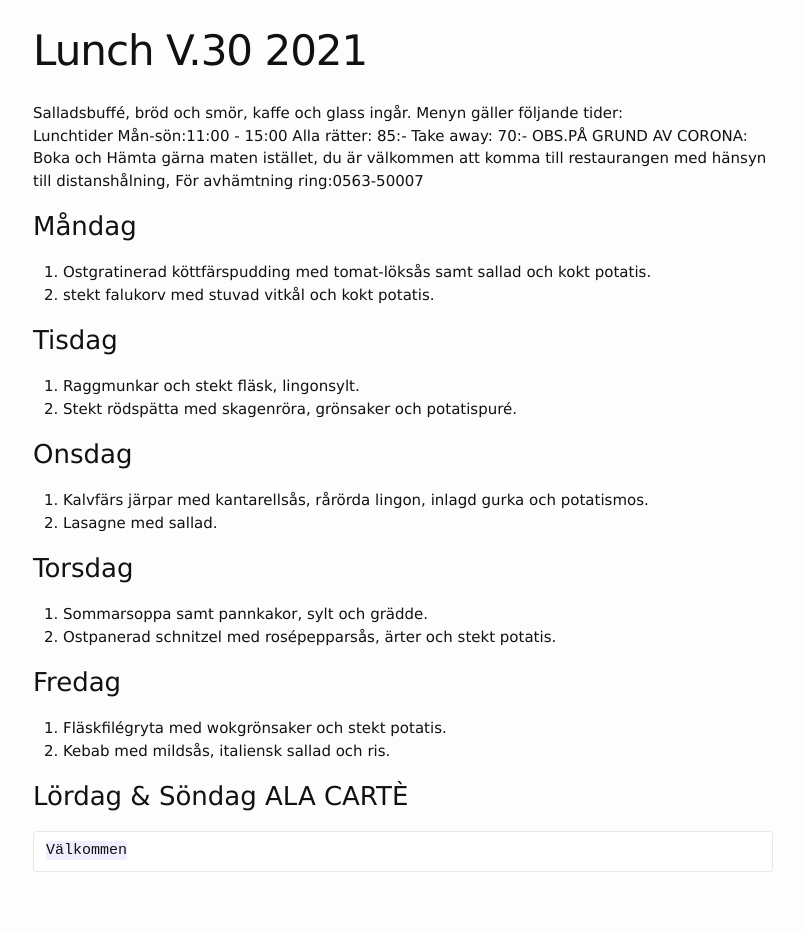
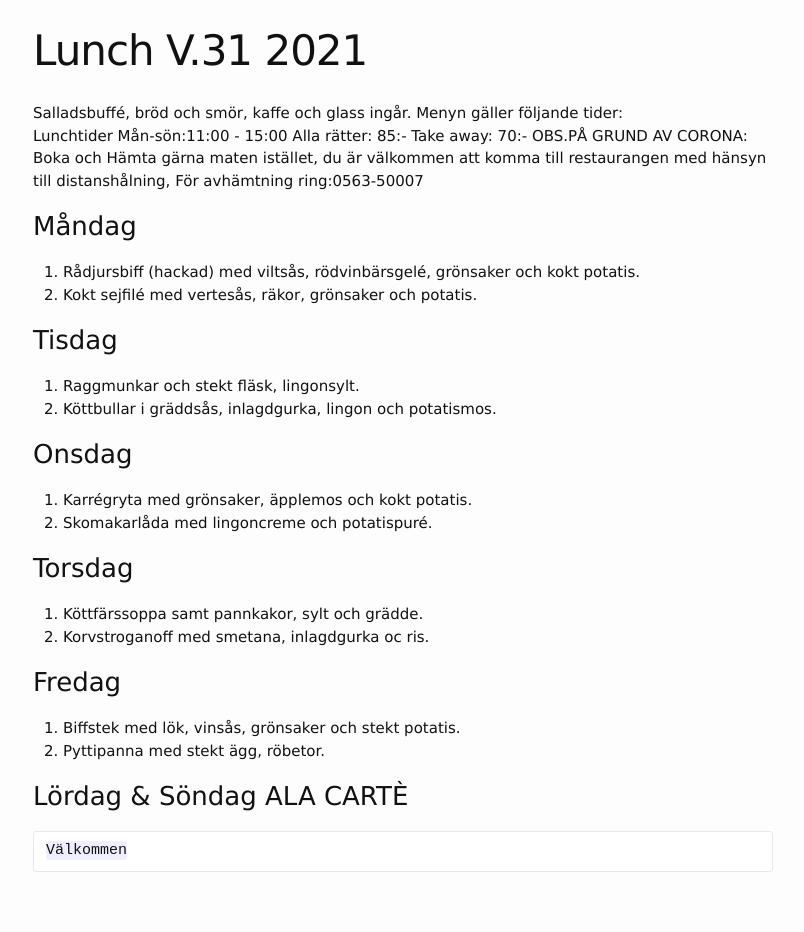
Before and after one commit to FarInn62/farinn62.github.io, a Jekyll site: the page built from lunch.md, in a window 1280 px wide. Shown: the whole page, without its empty margins (237-1041 px from the left). Built offline with Jekyll 4.4.1, drawn with Linux system fonts in a browser that asks for light colours.

Commit message:
Update lunch.md

```diff
--- a/lunch.md
+++ b/lunch.md
@@ -1,6 +1,6 @@
 ---
 layout: foodmenu
-title: Lunch V.30 2021
+title: Lunch V.31    2021
 permalink: /lunch/
 published: true
 ---
@@ -12,24 +12,24 @@ OBS.PÅ GRUND AV CORONA: Boka och Hämta gärna maten istället, du är välkomm
 
 
 ### Måndag
-1. Ostgratinerad köttfärspudding med tomat-löksås samt sallad och kokt potatis.
-2. stekt falukorv med stuvad vitkål och kokt potatis.
+1. Rådjursbiff (hackad) med viltsås, rödvinbärsgelé, grönsaker och kokt potatis.
+2. Kokt sejfilé med vertesås, räkor, grönsaker och potatis.
 
 ### Tisdag
 1. Raggmunkar och stekt fläsk, lingonsylt.
-2. Stekt rödspätta med skagenröra, grönsaker och potatispuré.
+2. Köttbullar i gräddsås, inlagdgurka, lingon och potatismos.
 
 ### Onsdag
-1. Kalvfärs järpar med kantarellsås, rårörda lingon, inlagd gurka och potatismos.
-2. Lasagne med sallad.
+1. Karrégryta med grönsaker, äpplemos och kokt potatis.
+2. Skomakarlåda med lingoncreme och potatispuré.
 
 ### Torsdag
-1. Sommarsoppa samt pannkakor, sylt och grädde.
-2. Ostpanerad schnitzel med rosépepparsås, ärter och stekt potatis.
+1. Köttfärssoppa samt pannkakor, sylt och grädde.
+2. Korvstroganoff med smetana, inlagdgurka oc ris.
 
 ### Fredag
-1. Fläskfilégryta med wokgrönsaker och stekt potatis.
-2. Kebab med mildsås, italiensk sallad och ris.
+1. Biffstek med lök, vinsås, grönsaker och stekt potatis.
+2. Pyttipanna med stekt ägg, röbetor.
 
 
 ### Lördag & Söndag ALA CARTÈ
```
